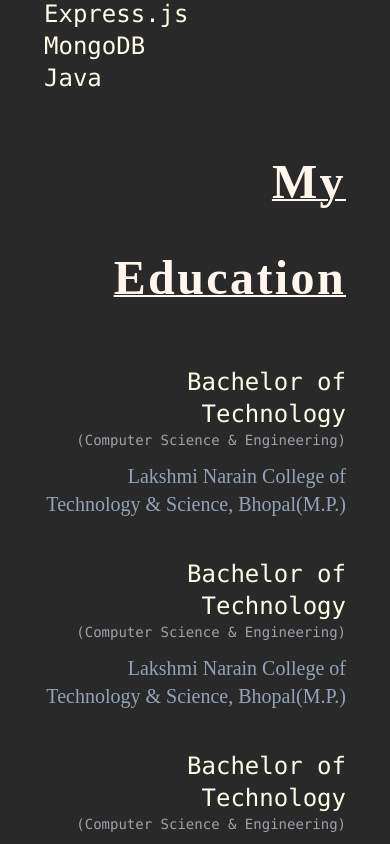
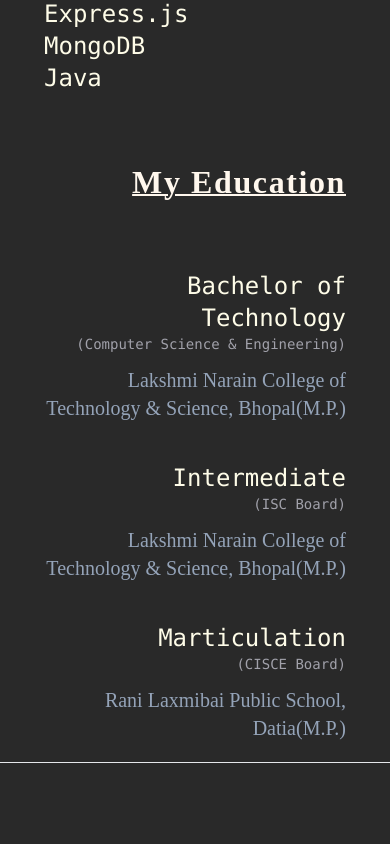
Before and after one commit to devgpta19/portfolio-Reactjs, a React (Vite) app: page / in a window 390 px wide. Shown: the part 2540-3384 px from the top of the page. Built offline with nearby package versions, Linux system fonts and the light colour scheme.

Commit message:
Initial commit

```diff
--- a/src/pages/Connect.jsx
+++ b/src/pages/Connect.jsx
@@ -88,7 +88,7 @@ const Connect = () => {
 
                         <div className='flex items-center justify-center p-10'>
                             <div className='w-[70%] max-sm:w-[80%] flex justify-center items-center flex-col'>
-                                <h1 className='text-center bg-transparent text-orange-50 lg:text-3xl text-[2rem]' ><span className='text-orange-400'>Imagine </span> the world where every interaction is seamless, <span className='text-orange-400'>every design </span> captivates the eye, <span className='text-orange-400'>every application </span> shares a story, <span className='text-orange-400'>every user </span> feels truly valued, and everything is wonderfully easy to use.</h1> <br />
+                                <h1 className='text-center bg-transparent text-orange-50 lg:text-3xl text-[2rem] max-sm:mb-8' ><span className='text-orange-400'>Imagine </span> the world where every interaction is seamless, <span className='text-orange-400'>every design </span> captivates the eye, <span className='text-orange-400'>every application </span> shares a story, <span className='text-orange-400'>every user </span> feels truly valued, and everything is wonderfully easy to use.</h1> <br />
                                 <a className='text-center bg-transparent text-orange-50 font-mono' href="https://mail.google.com/mail/u/0/#inbox?compose=GTvVlcSHxjdKhjZBtKpCKBhpVgpMjzqlVbCrTcBhGdrHQwZwXTmNhcnDfMLTkcdnLQwzCSkJjZBrT"><h2 className='max-sm:mt-8 max-sm:mb-2 text-center bg-transparent text-orange-50 font-mono text-[1.2rem] lg:text-lg'>
                                     devansh2002gupta@gmail.com</h2></a>
                                 <h2 className='text-center text-orange-50 font-mono text-[1.2rem] max-sm:mb-2 lg:text-lg bg-transparent' >+91 8839897252</h2>
--- a/src/pages/Eduandskills.jsx
+++ b/src/pages/Eduandskills.jsx
@@ -128,7 +128,7 @@ const Eduandskills = () => {
             <div ref={ref} className='px-3'>
                 <div className='min-h-screen w-full flex lg:flex-row flex-col p-5 lg:justify-between'>
                     <div className='h-full lg:w-[40%] px-3'>
-                        <h1 className='max-sm:text-[3rem]  headd bg-transparent tracking-wider font-bold	text-[4rem] text-left decoration-orange-50 underline decoration-2 text-orange-50 leading-[6rem] lg:text-left mt-10 lg:ml-10' >
+                        <h1 className='max-sm:text-[2rem]  headd bg-transparent tracking-wider font-bold	text-[4rem] text-left decoration-orange-50 underline decoration-2 text-orange-50 leading-[6rem] lg:text-left mt-10 lg:ml-10' >
                             My Skills</h1>
 
                         <div className='text-left text-yellow-50 pt-10 text-xl lg:ml-10'>
@@ -155,7 +155,7 @@ const Eduandskills = () => {
                         </div>
                     </div>
                     <div className='h-full lg:w-[40%] px-3'>
-                        <h1 className=' max-sm:text-[3rem]  headd bg-transparent tracking-wider font-bold	text-[4rem] text-right decoration-orange-50 underline decoration-2 text-orange-50 leading-[6rem] lg:text-right mt-10 lg:mr-10' >
+                        <h1 className=' max-sm:text-[2rem]  headd bg-transparent tracking-wider font-bold	text-[4rem] text-right decoration-orange-50 underline decoration-2 text-orange-50 leading-[6rem] lg:text-right mt-10 lg:mr-10' >
                             My Education</h1>
 
                         <div className=' educate text-right text-yellow-50 pt-10 text-xl lg:mr-10'>
@@ -169,27 +169,30 @@ const Eduandskills = () => {
 
                             </h2>
                         </div>
+
                         <div className=' educate text-right text-yellow-50 pt-10 text-xl lg:mr-10'>
                             <h1
                                 className='font-mono text-2xl' >
-                                Bachelor of Technology
+                                Intermediate
                             </h1>
-                            <h2 className='font-mono text-sm text-zinc-400 mb-3' >(Computer Science & Engineering)</h2>
-                            <h2 className='text-slate-400'>
-                                Lakshmi Narain College of Technology & Science, Bhopal(M.P.)
-
-                            </h2>
-                        </div>
-                        <div className=' educate text-right text-yellow-50 pt-10 text-xl lg:mr-10'>
-                            <h1
-                                className='font-mono text-2xl' >
-                                Bachelor of Technology
-                            </h1>
-                            <h2 className='font-mono text-sm text-zinc-400 mb-3' >(Computer Science & Engineering)</h2>
+                            <h2 className='font-mono text-sm text-zinc-400 mb-3' >(ISC Board)</h2>
                             <h2 className='text-slate-400'>
                                 Lakshmi Narain College of Technology & Science, Bhopal(M.P.)
                             </h2>
                         </div>
+
+                        <div className=' educate text-right text-yellow-50 pt-10 text-xl lg:mr-10'>
+                            <h1
+                                className='font-mono text-2xl' >
+                                Marticulation
+                            </h1>
+                            <h2 className='font-mono text-sm text-zinc-400 mb-3' >(CISCE Board)</h2>
+                            <h2 className='text-slate-400'>
+                                Rani Laxmibai Public School, Datia(M.P.)
+
+                            </h2>
+                        </div>
+
                     </div>
                 </div>
             </div>
--- a/src/pages/Project.jsx
+++ b/src/pages/Project.jsx
@@ -127,7 +127,7 @@ const Project = () => {
         <>
             <div ref={ref} className=' relative min-h-screen w-full p-5'>
                 <div className='px-3'>
-                    <h1 className='max-sm:text-[3rem]  prohead bg-transparent tracking-wider font-bold	text-[4rem] text-left decoration-orange-50 underline decoration-2 text-orange-50 leading-[6rem] lg:text-left mt-10 lg:ml-10' >
+                    <h1 className='max-sm:text-[2rem]  prohead bg-transparent tracking-wider font-bold	text-[4rem] text-left decoration-orange-50 underline decoration-2 text-orange-50 leading-[6rem] lg:text-left mt-10 lg:ml-10' >
                         My Projects</h1>
                 </div>
                 <div className='flex h-[90%] product lg:flex-row lg:flex-wrap flex-col gap-8 justify-center items-center'>
@@ -159,7 +159,7 @@ const Project = () => {
                 </div>
 
                 <div className='px-3'>
-                    <h1 className='max-sm:text-[3rem]  product_head2 bg-transparent tracking-wider font-bold	text-[4rem] text-left decoration-orange-50 underline decoration-2 text-orange-50 leading-[6rem] lg:text-left mt-10 lg:ml-10' >
+                    <h1 className='max-sm:text-[2rem]  product_head2 bg-transparent tracking-wider font-bold text-[4rem] text-left decoration-orange-50 underline decoration-2 text-orange-50 leading-[6rem] lg:text-left mt-10 lg:ml-10' >
                         Landing Pages</h1>
                 </div>
 
```
